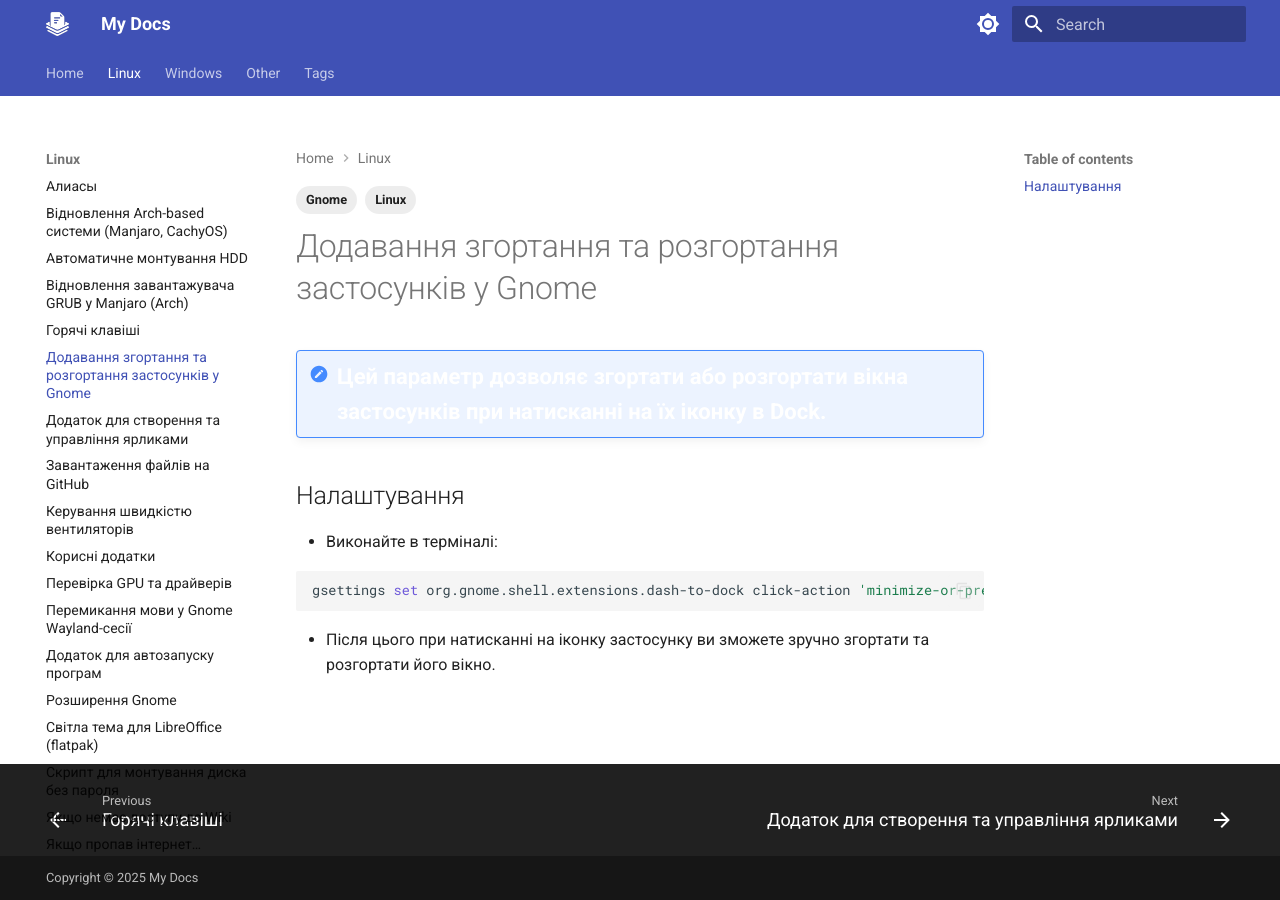
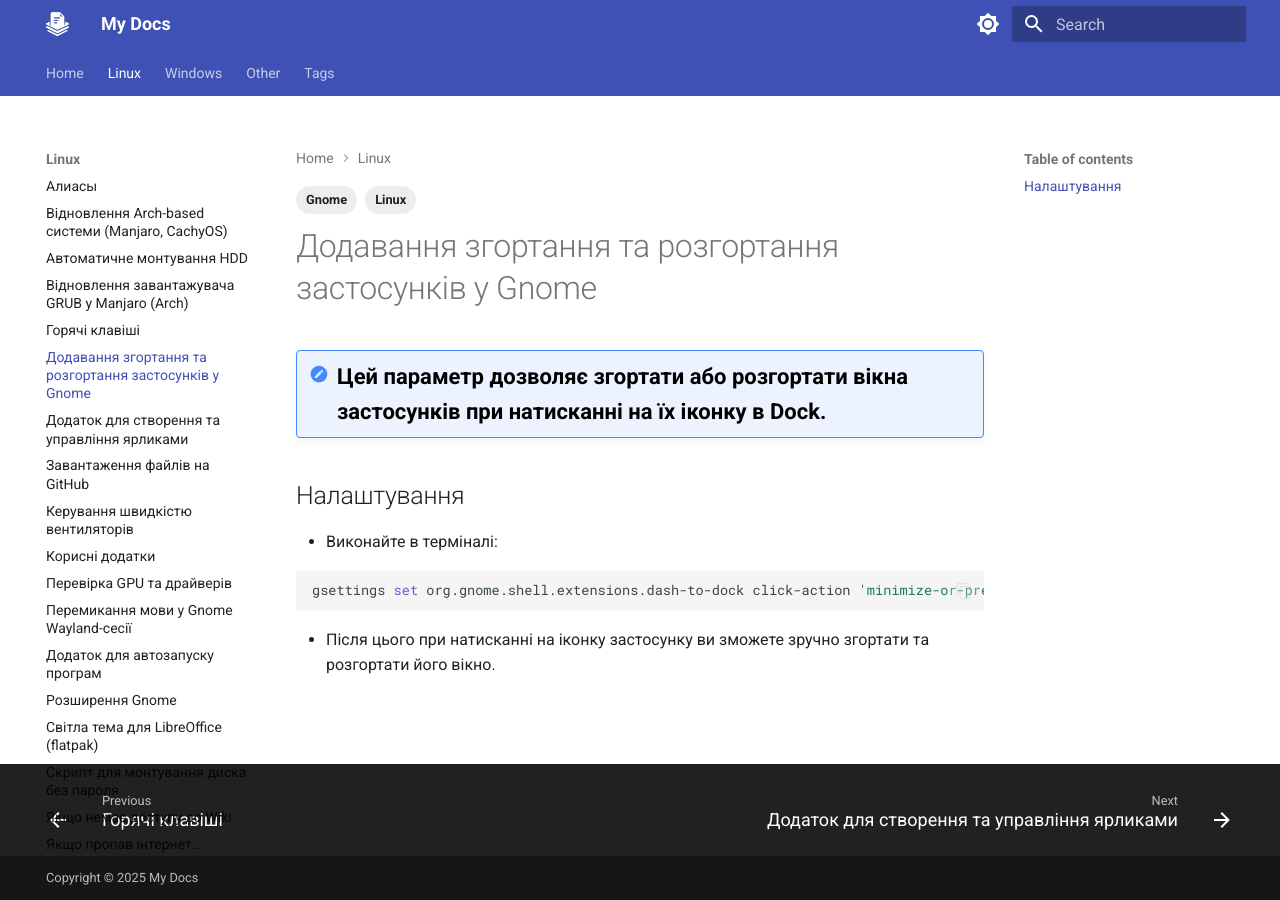
Before and after one commit to silmarill07/my-docs, an MkDocs documentation site: the page built from docs/Linux/Додавання згортання та розгортання застосунків у Gnome.md, in a window 1280 px wide. Built offline with MkDocs 1.6.1 and Material for MkDocs 9.7.7, drawn with Linux system fonts in a browser that asks for light colours.

Commit message:
виправлення проблем с выдображення тексту у світлий темі

```diff
--- a/docs/extra.css
+++ b/docs/extra.css
@@ -12,7 +12,7 @@
   justify-content: center;
   align-items: center;
   text-align: center;
-  color: white;
+  color: white; /* Белый текст всегда */
   box-sizing: border-box;
   position: relative;
   z-index: 1;
@@ -25,12 +25,7 @@
   left: 0;
   width: 100%;
   height: 100%;
-  background: linear-gradient(
-    to bottom,
-    rgba(0, 123, 255, 0.1) 0%,
-    #1e2129 90%,        /* Плавный переход начинается с 90% высоты */
-    #1e2129 100%       /* Последние 10% — полностью #1e2129 */
-  );
+  background: rgba(0, 0, 0, 0.3); /* Новый фон */
   z-index: 0;
 }
 
@@ -256,6 +251,7 @@
   width: 100%;
   text-align: left;
   color: white; /* Белый текст */
+  box-shadow: 0 4px 8px rgba(0, 0, 0, 0.9);
 }
 
 .admonition-title {
@@ -280,4 +276,57 @@
   .card {
     width: 100%;
   }
+
+  .landing .hero h1 {
+    font-size: 2rem;
+  }
 }
+
+/* Адаптация под светлую тему */
+[data-md-color-scheme="default"] .sections,
+[data-md-color-scheme="default"] .about {
+  color: #000; /* Чёрный текст */
+}
+
+[data-md-color-scheme="default"] .sections h2,
+[data-md-color-scheme="default"] .about h2,
+[data-md-color-scheme="default"] .about p {
+  color: #000; /* Чёрный текст */
+}
+
+[data-md-color-scheme="default"] .card p {
+  color: #000; /* Чёрный текст в карточках */
+}
+
+/* Адаптируем фон карточек под светлую тему */
+[data-md-color-scheme="default"] .card {
+  background: #f5f5f5; /* Светлый фон */
+  box-shadow: 0 4px 8px rgba(0, 0, 0, 0.1);
+}
+
+/* Адаптируем .preview-content */
+[data-md-color-scheme="default"] .preview-content {
+  background: #e0e0e0;
+  border-top: 1px solid #ccc;
+  color: #333;
+}
+
+[data-md-color-scheme="default"] .preview-content small {
+  color: #333;
+}
+
+/* Адаптируем .tags-list */
+[data-md-color-scheme="default"] .tags-list {
+  background: #e0e0e0;
+  color: #333;
+}
+
+/* Адаптируем .admonition */
+[data-md-color-scheme="default"] .admonition {
+  color: #000; /* Чёрный текст */
+}
+
+[data-md-color-scheme="default"] .admonition-title,
+[data-md-color-scheme="default"] .admonition p {
+  color: #000; /* Чёрный текст */
+}
```
